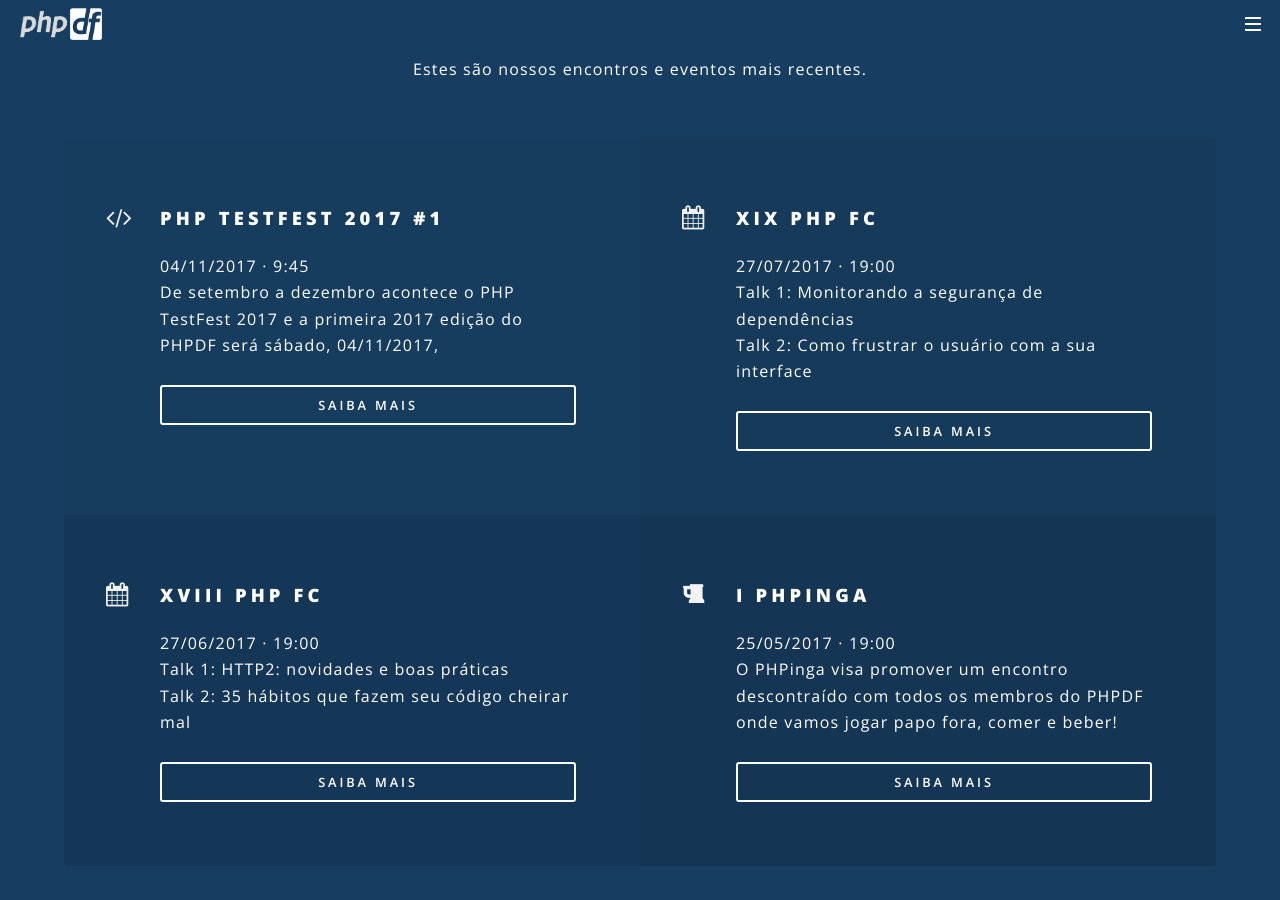
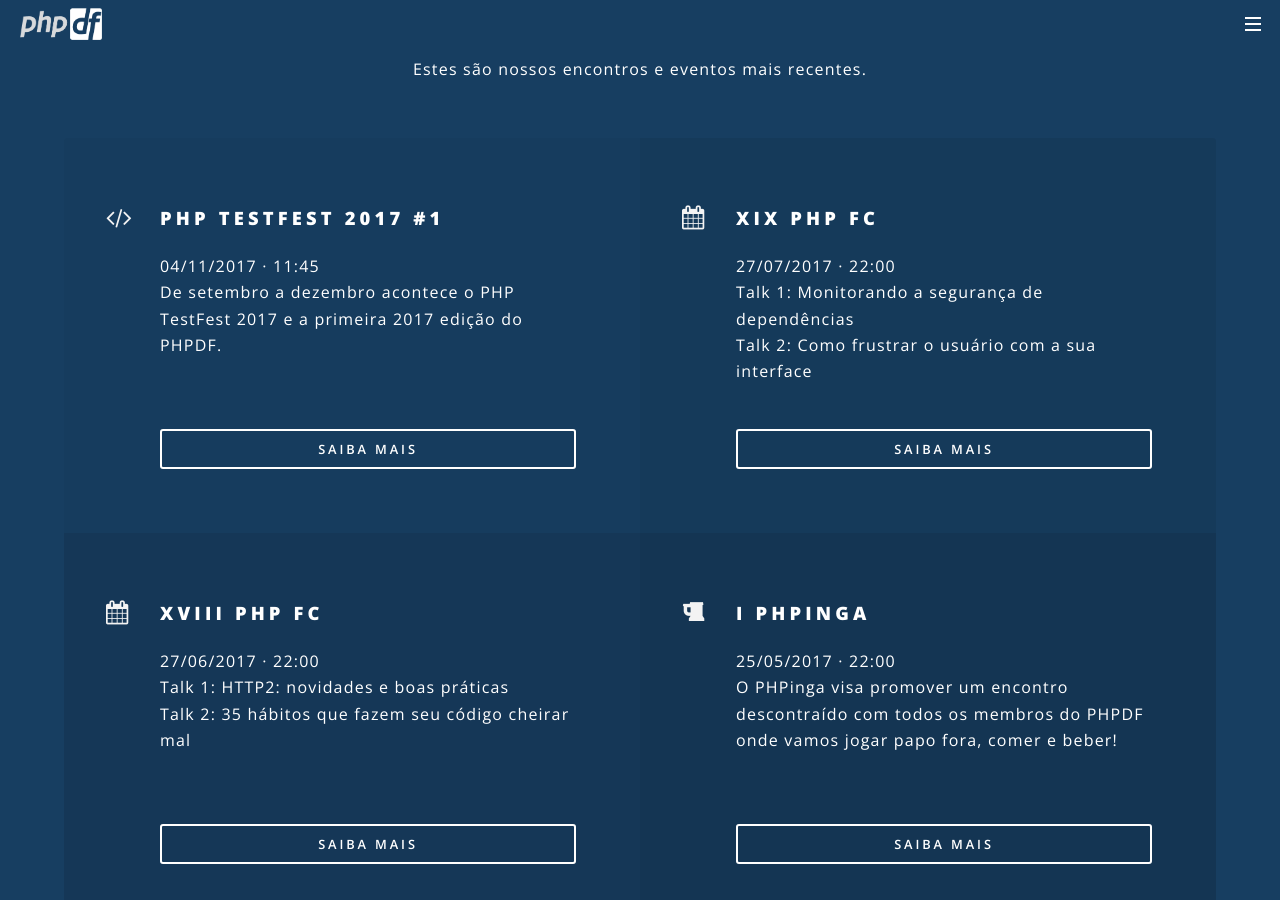
Before and after one commit to php-df/phpdf.org.br, a Jekyll site: the page built from index.md, in a window 1280 px wide and 900 px high, scrolled down 1377 px. Built offline with Jekyll 4.4.1, drawn with Linux system fonts in a browser that asks for light colours.

Commit message:
Implementados os eventos via posts com categorias

```diff
--- a/_includes/eventos.html
+++ b/_includes/eventos.html
@@ -6,49 +6,21 @@
         </p>
     </header>
     <ul class="features">
-        <li class="icon fa-code">
-            <h3>PHP TestFest 2017 #1</h3>
-            <small>04/11/2017 · 9:45</small>
-            <p>
-                De setembro a dezembro acontece o PHP TestFest 2017 e a primeira 2017 edição do PHPDF será sábado, 04/11/2017,
-                <br />
-                <br />
-                <a href="https://www.meetup.com/pt-BR/php-df/events/244578958/" class="button fit" target="_blank">Saiba mais</a>
-            </p>
-        </li>
-        <li class="icon fa-calendar">
-            <h3>XIX PHP FC</h3>
-            <small>27/07/2017 · 19:00</small>
-            <p>
-                Talk 1: Monitorando a segurança de dependências
-                <br />
-                Talk 2: Como frustrar o usuário com a sua interface
-                <br />
-                <br />
-                <a href="https://www.meetup.com/pt-BR/php-df/events/241799050/" class="button fit" target="_blank">Saiba mais</a>
-            </p>
-        </li>
-        <li class="icon fa-calendar">
-            <h3>XVIII PHP FC</h3>
-            <small>27/06/2017 · 19:00</small>
-            <p>
-                Talk 1: HTTP2: novidades e boas práticas
-                <br />
-                Talk 2: 35 hábitos que fazem seu código cheirar mal
-                <br />
-                <br />
-                <a href="https://www.meetup.com/pt-BR/php-df/events/240839164/" class="button fit" target="_blank">Saiba mais</a>
-            </p>
-        </li>
-        <li class="icon fa-beer">
-            <h3>I PHPinga</h3>
-            <small>25/05/2017 · 19:00</small>
-            <p>
-                O PHPinga visa promover um encontro descontraído com todos os membros do PHPDF onde vamos jogar papo fora, comer e beber!
-                <br />
-                <br />
-                <a href="https://www.meetup.com/pt-BR/php-df/events/240270961/" class="button fit" target="_blank">Saiba mais</a>
-            </p>
-        </li>
+        {% for post in site.categories.eventos %}
+            <li class="icon fa-{{ post.icon | escape }}">
+                <h3>{{ post.title | escape }}</h3>
+                {% assign date_format = site.minima.date_format | default: "%d/%m/%Y  · %H:%M" %}
+                <small>{{ post.date | date: date_format }}</small>
+                <p>
+                    <span>
+                        {{ post.description }}
+                    </span>
+
+                    {% if(post.link && post.link != '') %}
+                        <a href="{{ post.link }}" class="button fit" target="_blank">Saiba mais</a>
+                    {% endif %}
+                </p>
+            </li>
+        {% endfor %}
     </ul>
 </div>
--- a/css/main.scss
+++ b/css/main.scss
@@ -221,6 +221,15 @@ $baseurl: '{{ site.baseurl }}/images';
 			li {
 				img {
 					max-width: 50%;
+				}
+			}
+		}
+
+		&.eventos {
+			.features{
+				span{
+					display: block;
+					height: 150px;
 				}
 			}
 		}
```
Also changed, not shown: eventos/_posts/2017-05-25-i-phpinga.markdown (added, +9 -0 lines), eventos/_posts/2017-06-27-xviii-php-fc.markdown (added, +13 -0 lines), eventos/_posts/2017-07-27-xix-php-fc.markdown (added, +13 -0 lines), eventos/_posts/2017-11-04-php-testfest-2017-1.markdown (added, +9 -0 lines).
